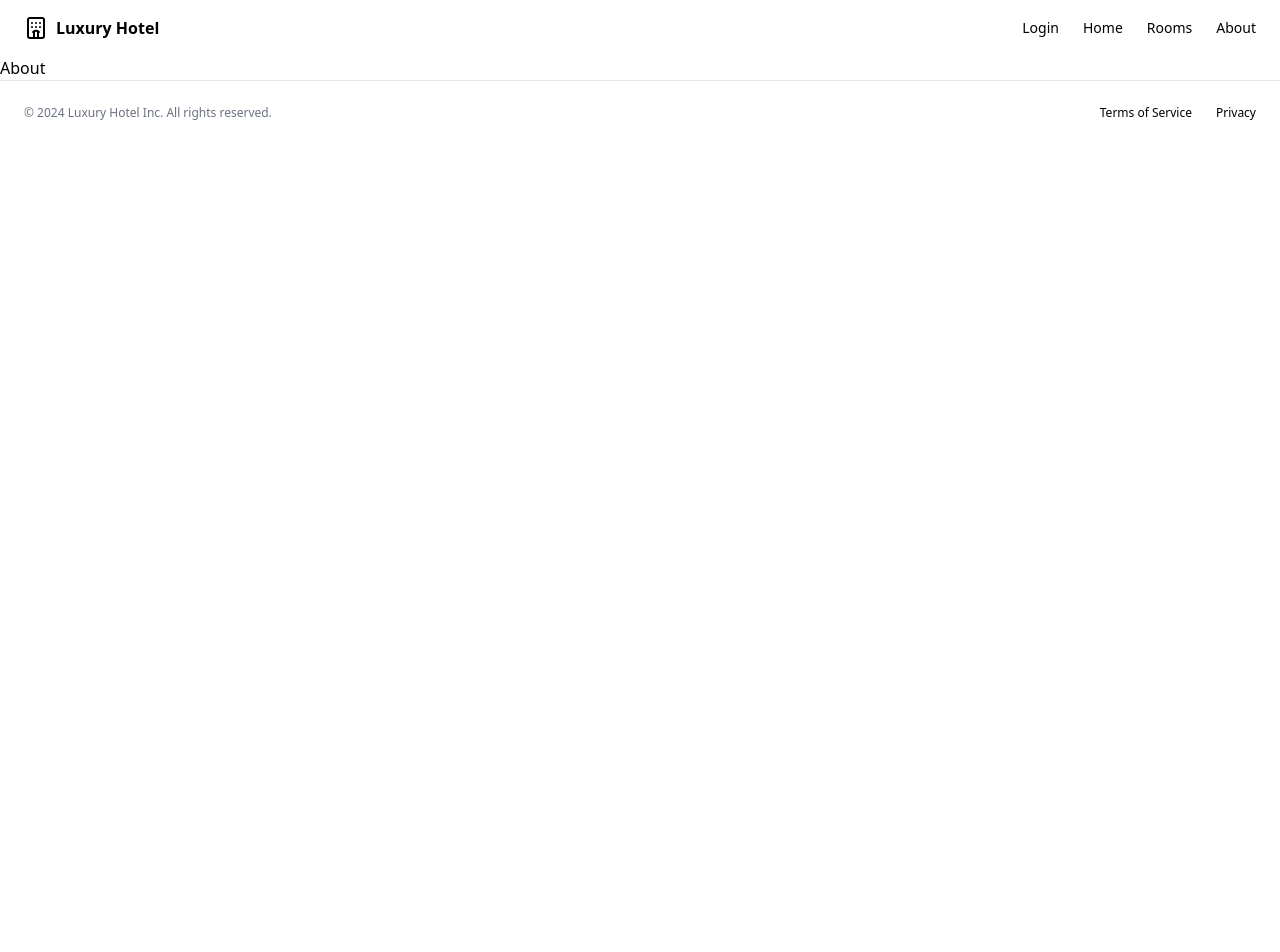
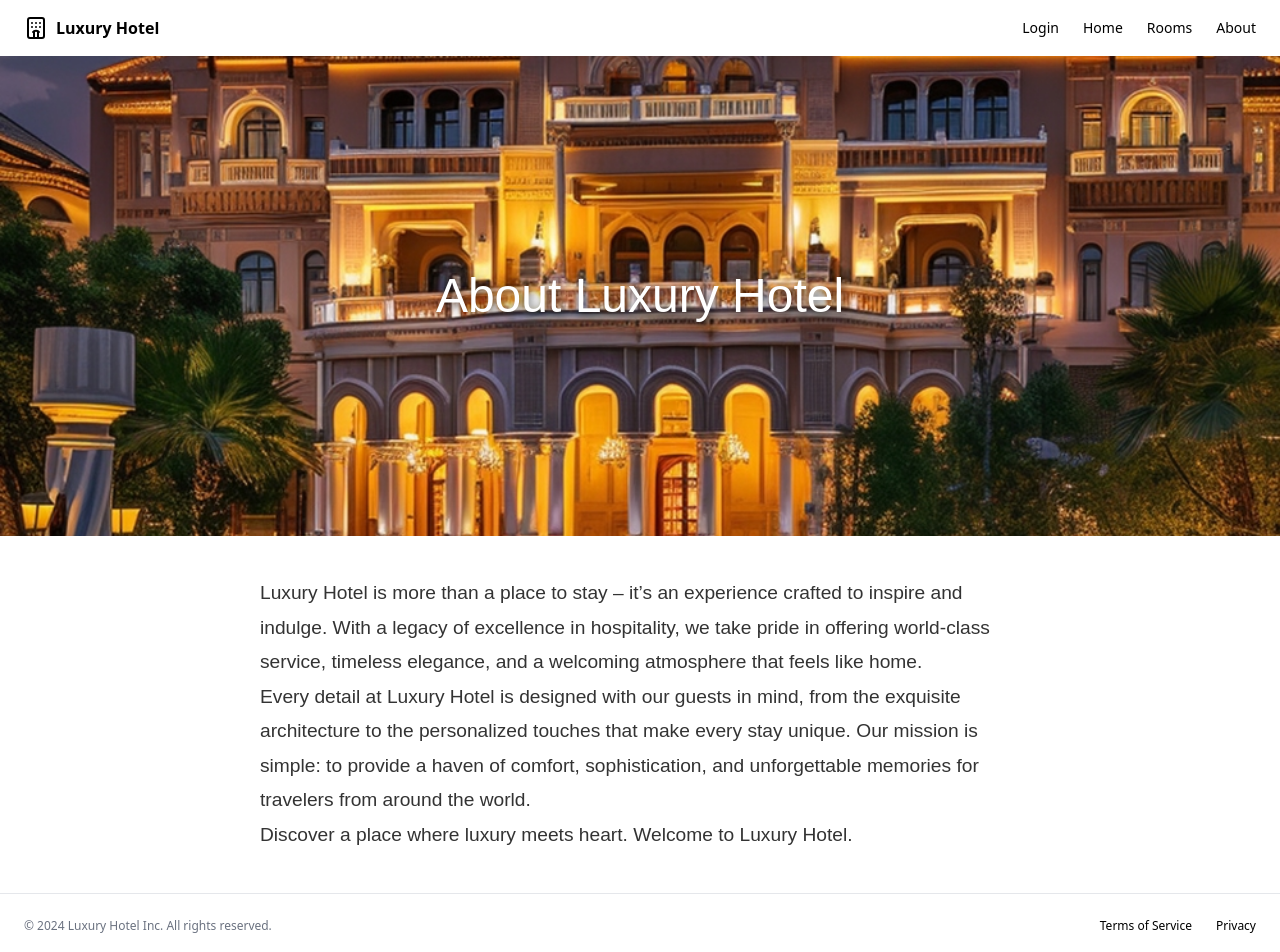
Before and after one commit to JonasE234/Insignio-1---Hotelprojekt, a Next.js app: page /about in a window 1280 px wide. Shown: the top 952 px of the page. Before the commit the page ends 800 px from the top, so only its background shows below. Built offline with nearby package versions, Linux system fonts and the light colour scheme.

Commit message:
42: Styling about

```diff
--- a/app/about/page.tsx
+++ b/app/about/page.tsx
@@ -1,3 +1,41 @@
 export default function Page() {
-  return <div>About</div>;
+  return (
+    <div style={{ fontFamily: 'Arial, sans-serif', color: '#333', margin: 0, padding: 0 }}>
+      {/* Hero Section */}
+      <div
+        style={{
+          backgroundImage: 'url(/images/landing_page/landing_page_01.jpg)',
+          backgroundSize: 'cover',
+          backgroundPosition: 'center',
+          height: '60vh',
+          display: 'flex',
+          justifyContent: 'center',
+          alignItems: 'center',
+          color: '#fff',
+          textAlign: 'center',
+        }}
+      >
+        <h1 style={{ fontSize: '3rem', textShadow: '2px 2px 8px rgba(0,0,0,0.7)' }}>
+          About Luxury Hotel
+        </h1>
+      </div>
+
+      {/* Content Section */}
+      <div style={{ padding: '40px 20px', maxWidth: '800px', margin: '0 auto' }}>
+        <p style={{ fontSize: '1.2rem', lineHeight: 1.8 }}>
+          Luxury Hotel is more than a place to stay – it’s an experience crafted to inspire and indulge.
+          With a legacy of excellence in hospitality, we take pride in offering world-class service,
+          timeless elegance, and a welcoming atmosphere that feels like home.
+        </p>
+        <p style={{ fontSize: '1.2rem', lineHeight: 1.8 }}>
+          Every detail at Luxury Hotel is designed with our guests in mind, from the exquisite architecture
+          to the personalized touches that make every stay unique. Our mission is simple: to provide a haven
+          of comfort, sophistication, and unforgettable memories for travelers from around the world.
+        </p>
+        <p style={{ fontSize: '1.2rem', lineHeight: 1.8 }}>
+          Discover a place where luxury meets heart. Welcome to Luxury Hotel.
+        </p>
+      </div>
+    </div>
+  );
 }
```
